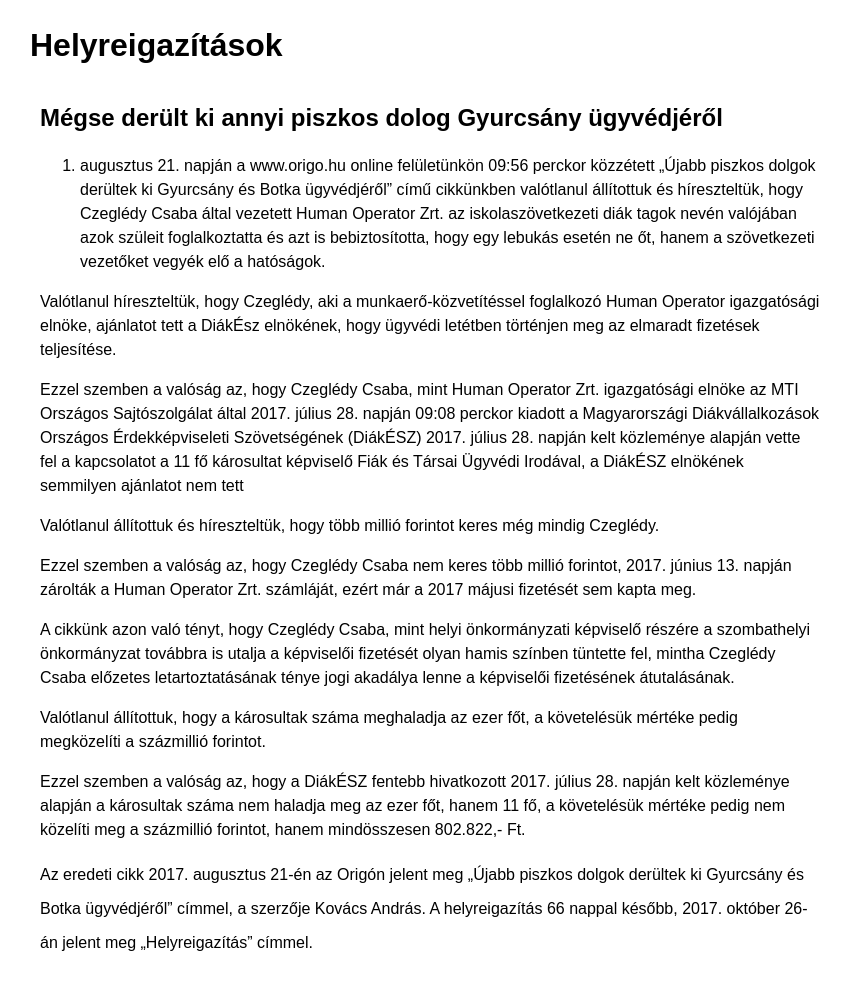
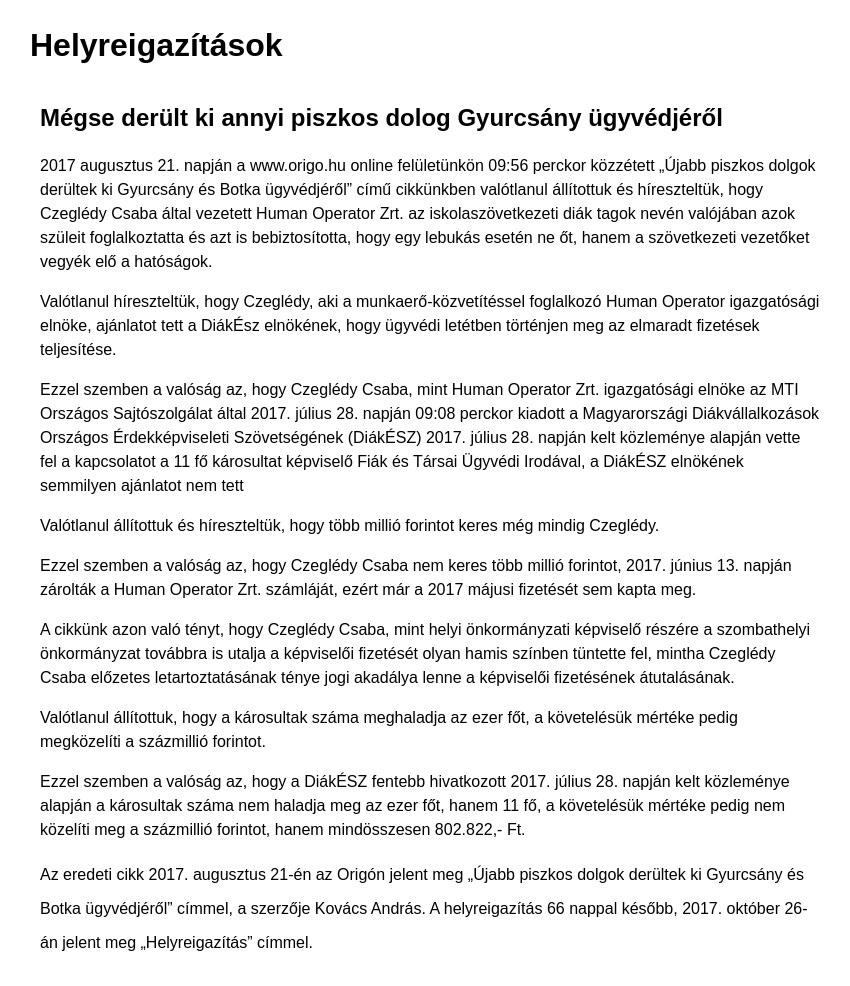
Before and after one commit to andormade/helyreigazitasok, a Jekyll site: the page built from _origo/2017-10-26-piszkos-dolgok-gyurcsany-ugyvedjerol.md, in a window 1280 px wide. Shown: the whole page, without its empty margins (210-1060 px from the left). Built offline with Jekyll 4.4.1, drawn with Linux system fonts in a browser that asks for light colours.

Commit message:
Update 2017-10-26-piszkos-dolgok-gyurcsany-ugyvedjerol.md

```diff
--- a/_origo/2017-10-26-piszkos-dolgok-gyurcsany-ugyvedjerol.md
+++ b/_origo/2017-10-26-piszkos-dolgok-gyurcsany-ugyvedjerol.md
@@ -9,7 +9,7 @@ originalUrl: "http://www.origo.hu/itthon/20170817-czegledy-csaba-botka-laszlo-gy
 author: "Kovács András"
 ---
 
-2017. augusztus 21. napján a www.origo.hu online felületünkön 09:56 perckor közzétett „Újabb piszkos dolgok derültek ki Gyurcsány és Botka ügyvédjéről" című cikkünkben valótlanul állítottuk és híreszteltük, hogy Czeglédy Csaba által vezetett Human Operator Zrt. az iskolaszövetkezeti diák tagok nevén valójában azok szüleit foglalkoztatta és azt is bebiztosította, hogy egy lebukás esetén ne őt, hanem a szövetkezeti vezetőket vegyék elő a hatóságok.
+2017 augusztus 21. napján a www.origo.hu online felületünkön 09:56 perckor közzétett „Újabb piszkos dolgok derültek ki Gyurcsány és Botka ügyvédjéről" című cikkünkben valótlanul állítottuk és híreszteltük, hogy Czeglédy Csaba által vezetett Human Operator Zrt. az iskolaszövetkezeti diák tagok nevén valójában azok szüleit foglalkoztatta és azt is bebiztosította, hogy egy lebukás esetén ne őt, hanem a szövetkezeti vezetőket vegyék elő a hatóságok.
 
 Valótlanul híreszteltük, hogy Czeglédy, aki a munkaerő-közvetítéssel foglalkozó Human Operator igazgatósági elnöke, ajánlatot tett a DiákÉsz elnökének, hogy ügyvédi letétben történjen meg az elmaradt fizetések teljesítése.
 
```
